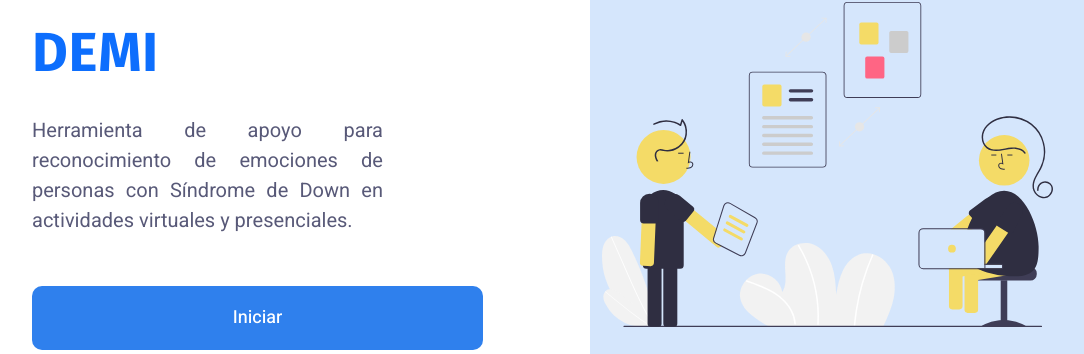
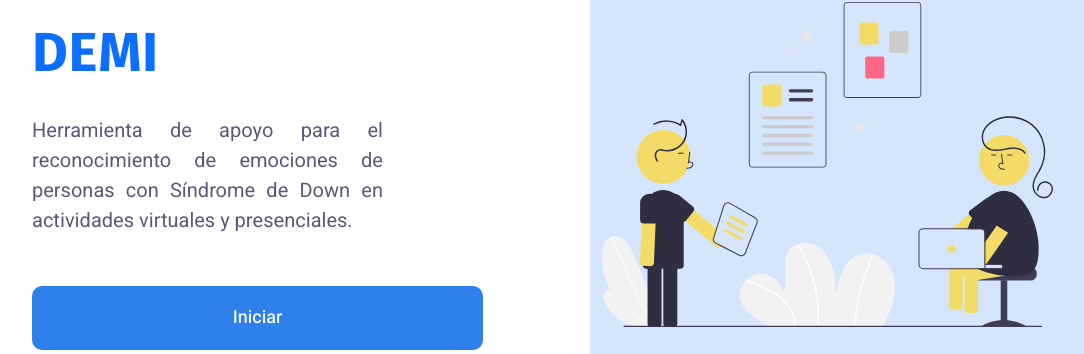
Before and after one commit to MateoBarrera/app-demi, a Python web app: template app/templates/inicio.html in a window 1280 px wide. Shown: the part 171-525 px from the top of the page, without its empty margins (50-1134 px from the left). Run offline with Jinja, Linux system fonts and the light colour scheme; the template is opened without the code that fills it: most values are stand-ins (such as "Sample title", 1, 10 or a date in 2020); form fields are guessed from the names that the template uses; some libraries are stand-ins or nearby versions.

Commit message:
Ajustes de dependenciasa

```diff
--- a/app/templates/base.html
+++ b/app/templates/base.html
@@ -52,7 +52,7 @@
     <script src="{{url_for('static',filename='js/popper.min.js')}}"></script>
     <script src="https://cdn.jsdelivr.net/npm/bootstrap@5.0.2/dist/js/bootstrap.bundle.min.js"
       integrity="sha384-MrcW6ZMFYlzcLA8Nl+NtUVF0sA7MsXsP1UyJoMp4YLEuNSfAP+JcXn/tWtIaxVXM" crossorigin="anonymous"></script>
-    <!-- <script src="{{url_for('static',filename='js/bootstrap.5.0.0.alpha-2-min.js')}}"></script> -->
+    <script src="{{url_for('static',filename='js/bootstrap.5.0.0.alpha-2-min.js')}}"></script>
     <script src="{{url_for('static',filename='js/wow.min.js')}}"></script>
     <script src="{{url_for('static',filename='js/main.js')}}"></script>
     <script src="{{url_for('static',filename='js/tiny-slider.js')}}"></script>
--- a/app/templates/inicio.html
+++ b/app/templates/inicio.html
@@ -16,7 +16,7 @@ Inicio
           <div class="pt-lg-5">
             <div class="pt-lg-5">
               <h2 class="wow fadeInUp text-primary pt-lg-5" data-wow-delay=".2s">DEMI</h2>
-              <p class="mb-50 wow fadeInUp justified-text" data-wow-delay=".6s">Herramienta de apoyo para reconocimiento de emociones de personas con Síndrome de Down en actividades virtuales y presenciales.</p>
+              <p class="mb-50 wow fadeInUp justified-text" data-wow-delay=".6s">Herramienta de apoyo para el reconocimiento de emociones de personas con Síndrome de Down en actividades virtuales y presenciales.</p>
               <div class="d-flex justify-content-center">
                 <a href="{{url_for('iniciar_terapia')}}" class="button button-lg btn-block radius-10 wow fadeInUp" data-wow-delay=".7s">Iniciar</a>
               </div>
```
